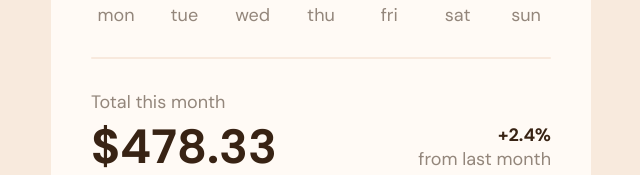
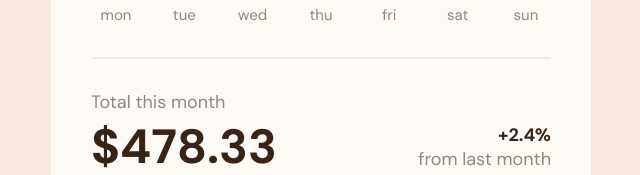
Before and after one commit to lumiuko/expenses-chart, a website built with Vite: page index.html in a window 1280 px wide. Shown: the part 512-687 px from the top of the page, 319-959 px from the left. Built offline with nearby package versions, Linux system fonts and the light colour scheme.

Commit message:
fixed font-size

```diff
--- a/style.css
+++ b/style.css
@@ -225,7 +225,7 @@ body {
   .chart-item-text {
     margin-top: 0.5rem;
     line-height: 1.25rem;
-    font-size: inherit;
+    font-size: 0.9375rem;
   }
 
   .divider,
```
